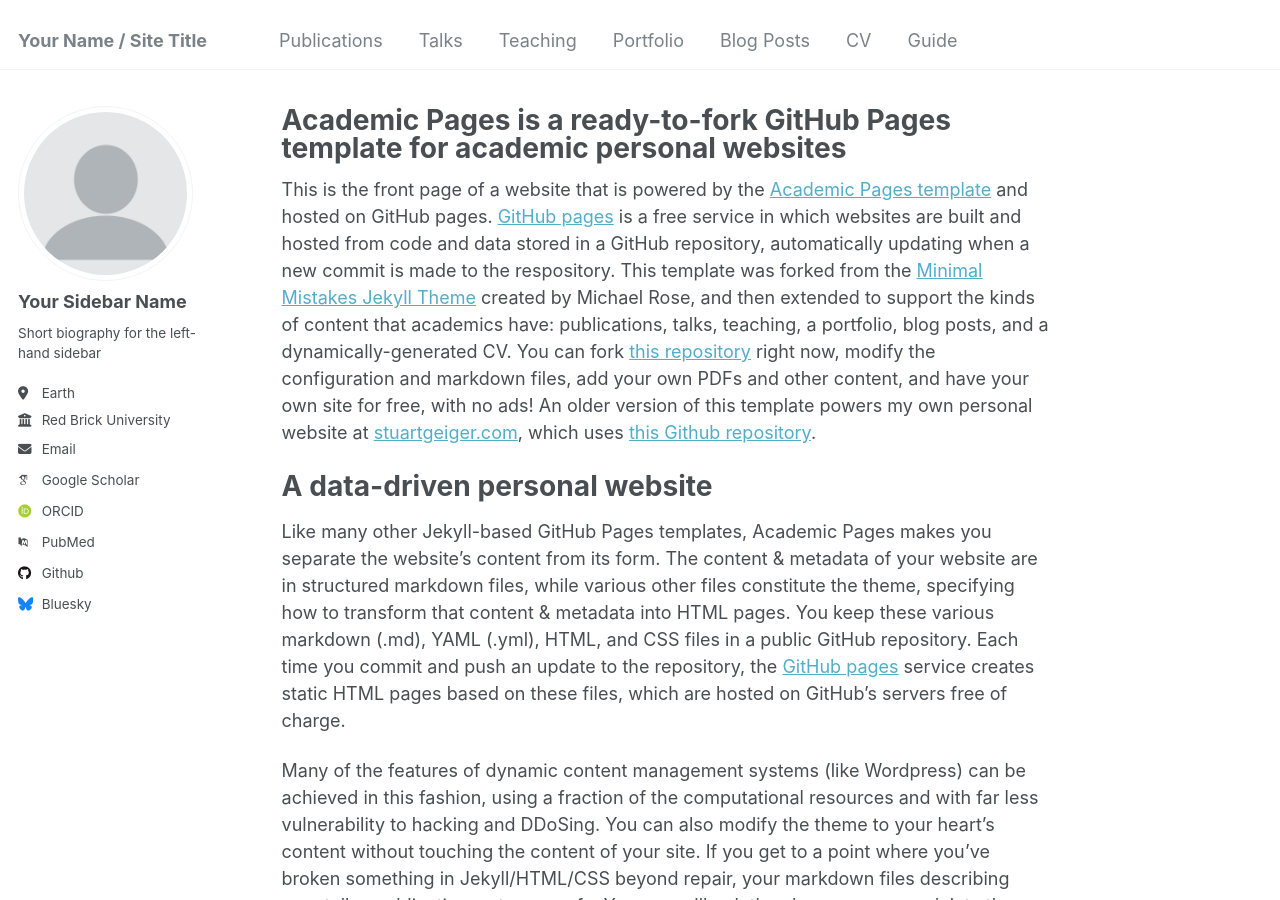
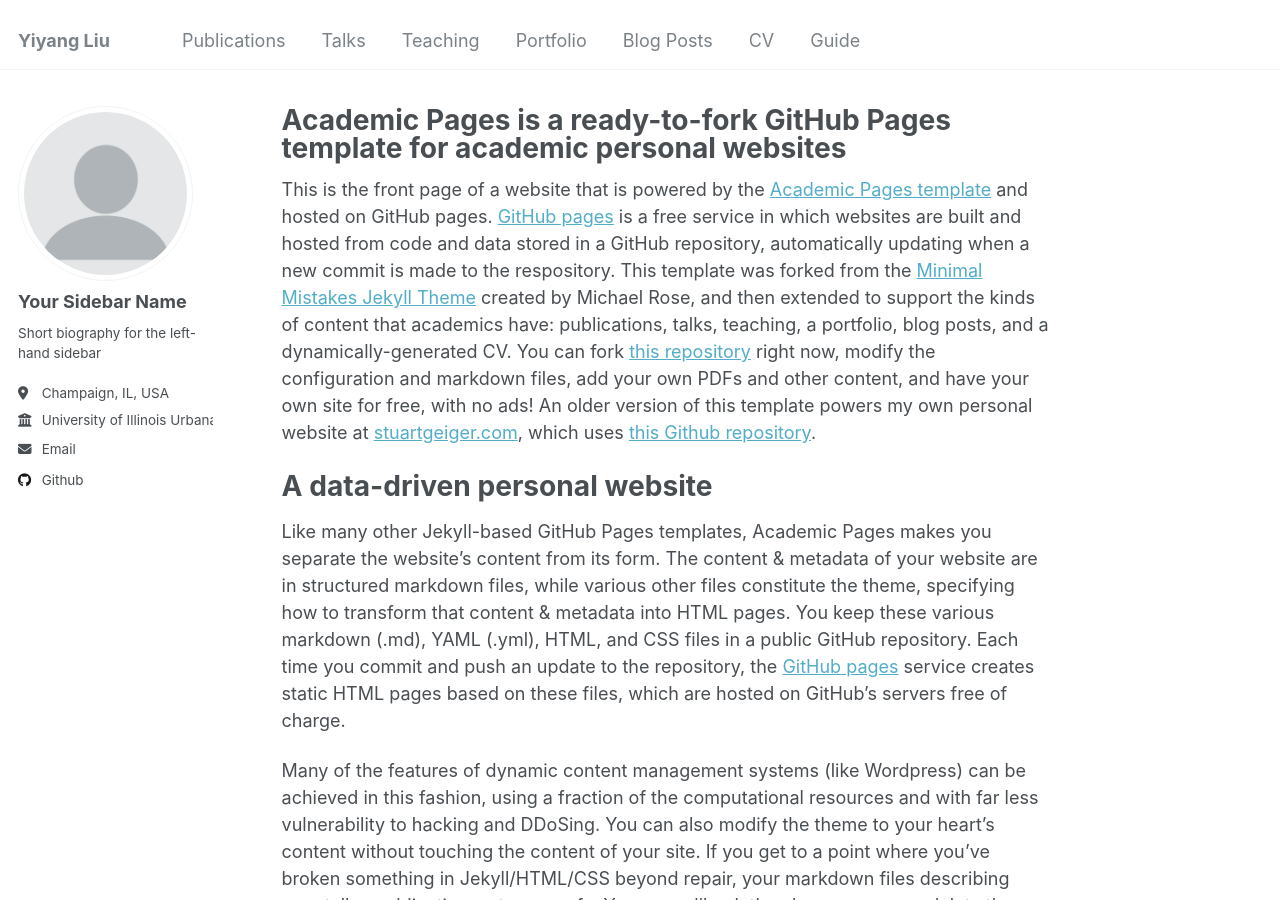
Before and after one commit to eyangl/eyangl.github.io, a Jekyll site: the page built from _pages/about.md, in a window 1280 px wide and 900 px high. Built offline with Jekyll 4.4.1, drawn with Linux system fonts in a browser that asks for light colours; some web fonts are replaced.

Commit message:
edit profile

```diff
--- a/_config.yml
+++ b/_config.yml
@@ -8,13 +8,13 @@
 
 # Basic Site Settings
 locale                   : "en-US"
-title                    : "Your Name / Site Title"
+title                    : "Yiyang Liu"
 title_separator          : "-"
 name                     : &name "Your Name"
 description              : &description "personal description"
-url                      : https://academicpages.github.io # the base hostname & protocol for your site e.g. "https://mmistakes.github.io"
+url                      : https://eyangl.github.io # the base hostname & protocol for your site e.g. "https://mmistakes.github.io"
 baseurl                  : "" # the subpath of your site, e.g. "/blog"
-repository               : "academicpages/academicpages.github.io"
+repository               : "eyangl/eyangl.github.io"
 
 # Site Author - The following control what appear as part of the author content on the side bar.
 #               If a field is blank the icon and link will not appear, otherwise it will be shown.
@@ -25,30 +25,30 @@ author:
   name             : "Your Sidebar Name"
   pronouns         : # example: "she/her"
   bio              : "Short biography for the left-hand sidebar"
-  location         : "Earth"
-  employer         : "Red Brick University"
+  location         : "Champaign, IL, USA"
+  employer         : "University of Illinois Urbana-Champaign"
   uri              : # URL
-  email            : "none@example.org"
+  email            : "hzyyliu@gmail.com"
 
   # Academic websites
   arxiv            : # URL - Update with the correct link to your profile
-  googlescholar    : "https://scholar.google.com/citations?user=PS_CX0AAAAAJ"
+  googlescholar    : # URL
   impactstory      : # URL
-  orcid            : "http://orcid.org/yourorcidurl"
+  orcid            : # URL
   semantic         : # URL
-  pubmed           : "https://www.ncbi.nlm.nih.gov/pubmed/?term=john+snow"
+  pubmed           : # URL
   researchgate     : # URL
 
   # Repositories and software development
   bitbucket        : # Username - Update with your username on the site
   codepen          : # Username
   dribbble         : # Username
-  github           : "academicpages"
+  github           : "liuyiyang01"
   kaggle           : # Username
   stackoverflow    : # User number or user number and name (i.e., use "1" or "1/jeff-atwood")
 
   # Social media
-  bluesky          : "bsky.app" # Replace this with you Bluesky username
+  bluesky          : # Replace this with you Bluesky username
   facebook         : # Username
   flickr           : # Username
   foursquare       : # Username
```
